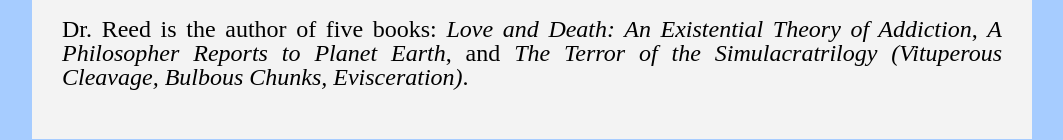
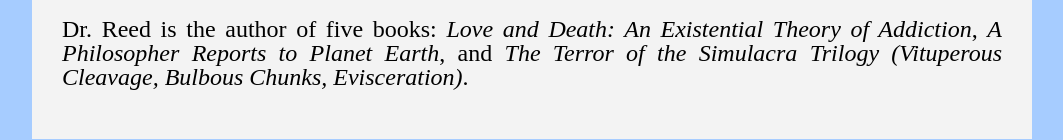
Before and after one commit to mmlxvi/rr, a plain HTML site: page index.html in a window 1280 px wide. Both pictures are taken after a click on the element 514 px from the left and 215 px from the top of the page. Shown: the part 749-889 px from the top of the page, without its empty margins (108-1171 px from the left). Drawn offline with nearby package versions, Linux system fonts and the light colour scheme.

Commit message:
typo fix

```diff
--- a/index.html
+++ b/index.html
@@ -87,7 +87,7 @@
 				<p>
 					Dr. Reed is the author of five books: <span class="italic">Love and Death: An Existential Theory of
 					Addiction</span>, <span class="italic">A Philosopher Reports to Planet Earth</span>, and <span class="italic">The Terror of
-					the Simulacratrilogy (Vituperous Cleavage, Bulbous Chunks, Evisceration)</span>.
+					the Simulacra Trilogy (Vituperous Cleavage, Bulbous Chunks, Evisceration)</span>.
 				</p>
 			</div>
 		</div>
```
